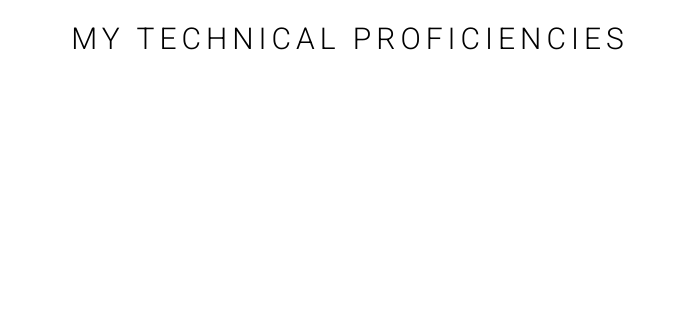
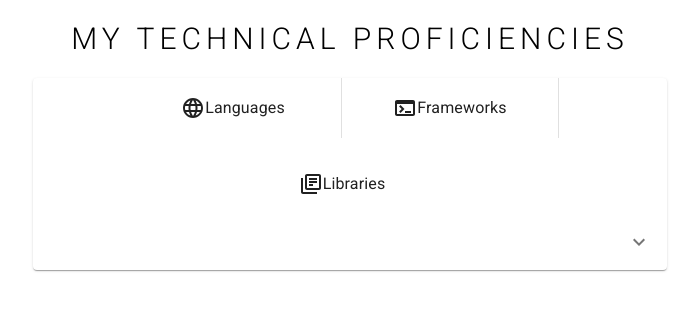
Before and after one commit to PhilipTimothe/Philip-Timothe, a React (Create React App) app: page / in a window 1280 px wide. Shown: the part 797-1108 px from the top of the page, without its empty margins (290-989 px from the left). Built offline with nearby package versions, Linux system fonts and the light colour scheme.

Commit message:
Proficiencies section progress.  Dividers, Grid, icons implemented on Card.

```diff
--- /dev/null
+++ b/src/components/SkillsView/SkillsCard.jsx
@@ -0,0 +1,105 @@
+import * as React from "react";
+import { styled } from "@mui/material/styles";
+import { Card, CardContent, CardActions, Box, Divider } from "@mui/material";
+import Grid from "@mui/material/Unstable_Grid2";
+import Collapse from "@mui/material/Collapse";
+import IconButton from "@mui/material/IconButton";
+import Typography from "@mui/material/Typography";
+import ExpandMoreIcon from "@mui/icons-material/ExpandMore";
+import LanguageOutlinedIcon from "@mui/icons-material/LanguageOutlined";
+import TerminalIcon from "@mui/icons-material/Terminal";
+import LibraryBooksOutlinedIcon from "@mui/icons-material/LibraryBooksOutlined";
+
+const ExpandMore = styled((props) => {
+  const { expand, ...other } = props;
+  return <IconButton {...other} />;
+})(({ theme, expand }) => ({
+  transform: !expand ? "rotate(0deg)" : "rotate(180deg)",
+  marginLeft: "auto",
+  transition: theme.transitions.create("transform", {
+    duration: theme.transitions.duration.shortest,
+  }),
+}));
+
+export function SkillsCard() {
+  const [expanded, setExpanded] = React.useState(false);
+
+  const handleExpandClick = () => {
+    setExpanded(!expanded);
+  };
+
+  return (
+    <Card sx={{ maxWidth: "85%" }}>
+      <Grid
+        container
+        spacing={2}
+        direction="row"
+        justifyContent="center"
+        alignItems="center"
+        xs={12}
+      >
+        <Grid item>
+          <Card elevation={0} sx={{ minWidth: 200 }}>
+            <Box
+              display="flex"
+              justifyContent="center"
+              alignItems="center"
+              p={2}
+            >
+              <LanguageOutlinedIcon />
+              <Typography variant="subtitle1">Languages</Typography>
+            </Box>
+          </Card>
+        </Grid>
+
+        <Divider orientation="vertical" variant="middle" flexItem />
+
+        <Grid item>
+          <Card elevation={0} sx={{ minWidth: 200 }}>
+            <Box
+              display="flex"
+              justifyContent="center"
+              alignItems="center"
+              p={2}
+            >
+              <TerminalIcon />
+              <Typography variant="subtitle1">Frameworks</Typography>
+            </Box>
+          </Card>
+        </Grid>
+
+        <Divider orientation="vertical" variant="middle" flexItem />
+
+        <Grid item>
+          <Card elevation={0} sx={{ minWidth: 200 }}>
+            <Box
+              display="flex"
+              justifyContent="center"
+              alignItems="center"
+              p={2}
+            >
+              <LibraryBooksOutlinedIcon />
+              <Typography variant="subtitle1">Libraries</Typography>
+            </Box>
+          </Card>
+        </Grid>
+      </Grid>
+
+      <CardActions disableSpacing>
+        <ExpandMore
+          expand={expanded}
+          onClick={handleExpandClick}
+          aria-expanded={expanded}
+          aria-label="show more"
+        >
+          <ExpandMoreIcon />
+        </ExpandMore>
+      </CardActions>
+      <Collapse in={expanded} timeout="auto" unmountOnExit>
+        <CardContent>
+          <Typography>Set aside off serve.</Typography>
+        </CardContent>
+      </Collapse>
+    </Card>
+  );
+}
--- a/src/components/SkillsView/SkillsView.jsx
+++ b/src/components/SkillsView/SkillsView.jsx
@@ -3,6 +3,7 @@
 import Grid from "@mui/material/Unstable_Grid2";
 import Typography from "@mui/material/Typography";
 import { createTheme, ThemeProvider } from "@mui/material/styles";
+import { SkillsCard } from "./SkillsCard";
 
 const Container = styled.div`
   background-color: white;
@@ -33,6 +34,16 @@
             </Typography>
           </ThemeProvider>
         </Grid>
+        <Grid
+          item
+          container
+          direction="column"
+          alignItems="center"
+          justify="center"
+          xs={12}
+        >
+          <SkillsCard />
+        </Grid>
       </Grid>
     </Container>
   );
```
